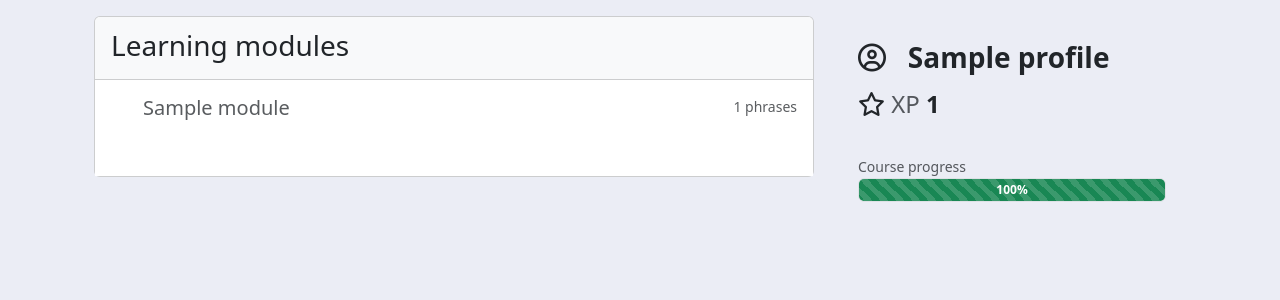
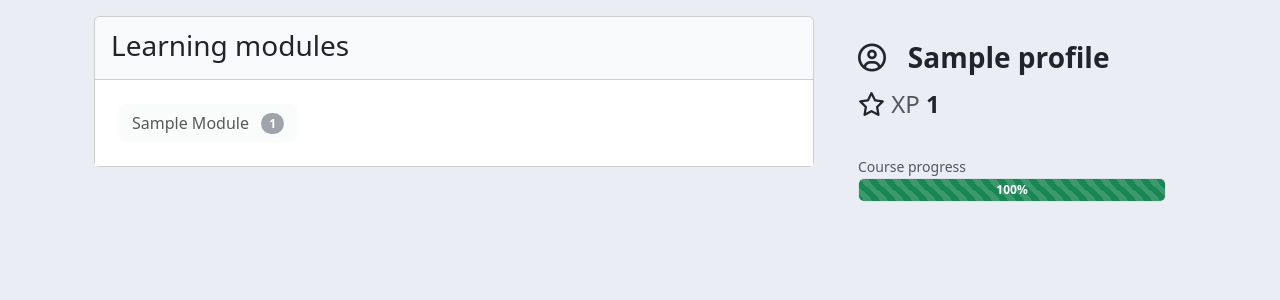
Before and after one commit to Inu-Oh/frendj, a Django app: page /modules in a window 1280 px wide. Shown: the part 72-372 px from the top of the page. Run offline with Django 4.2, Linux system fonts and the light colour scheme; a user stored in the database is signed in; tables that the repository leaves empty hold one stand-in row (values such as "Sample post"); some libraries are stand-ins or nearby versions.

Commit message:
change layout/style and order for modules template

```diff
--- a/frendj/templates/frendj/modules.html
+++ b/frendj/templates/frendj/modules.html
@@ -21,35 +21,29 @@
 
                 <div id="module-list" class="card-body bg-white">
                     <div class="card-text">
-                        <ul class="list-group-flush">
 
-                        {% for module in modules %}
+                    {% for module in modules %}
 
                         {% for open_module in open_modules %}{% if open_module == module %}
                             <a href="{% url 'frendj:learn' module.id %}"
-                                class="list-group-item list-group-item-action link-style pb-3">
-                                <div class="d-flex w-100 justify-content-between">
-                                    <h5 class="fs-5">{{ module.name }}</h5>
-                                    <small>
-                                        {{ module.phrases_in_module.count }} phrases
-                                    </small>
-                                </div>
+                                class="btn btn-outline-dark m-2">
+                                {{ module.name|title }} &nbsp;
+                                <small class="badge rounded-pill bg-primary">
+                                    {{ module.phrases_in_module.count }}
+                                </small>
                             </a>
                         {% endif %}{% endfor %}
 
                         {% for closed_module in closed_modules %}{% if closed_module == module %}
-                            <li class="list-group-item text-muted pb-3">
-                                <div class="d-flex w-100 justify-content-between">
-                                    <h5 class="fs-5">{{ module.name }}</h5>
-                                    <small>
-                                        {{ module.phrases_in_module.count }} phrases
-                                    </small>
-                                </div>
-                            </li>
+                            <button class="btn btn-light m-2 disabled" aria-disabled="true">
+                                {{ module.name|title }} &nbsp;
+                                <small class="badge rounded-pill bg-secondary">
+                                    {{ module.phrases_in_module.count }}
+                                </small>
+                            </button>
                         {% endif %}{% endfor %}
 
-                        {% endfor %}
-                        </ul>
+                    {% endfor %}
                     </div>
                 </div>
 
--- a/frendj/views.py
+++ b/frendj/views.py
@@ -296,7 +296,7 @@ class ModulesView(LoginRequiredMixin, ListView):
         else:
             unlearned_phrase_count, learned_phrase_count = 1, 0
         progress = int((learned_phrase_count * 100) / (learned_phrase_count + unlearned_phrase_count))
-        modules = Module.objects.all()
+        modules = Module.objects.all().order_by('name')
 
         if msg := request.session.get('module_complete_msg'):
             module_complete_msg = msg
--- a/import_data.csv
+++ b/import_data.csv
@@ -62,8 +62,8 @@ phrase_id,module_name,phrase,phrase_lang,translations
 1380,fruit,pineapple,English,"[""ananas""]"
 1381,health,stress,French,"[""stress""]"
 1382,health,stress,English,"[""stress""]"
-1383,transport,autobus,French,"[""bus""]"
-1384,transport,bus,English,"[""autobus""]"
+1383,transportation,autobus,French,"[""bus""]"
+1384,transportation,bus,English,"[""autobus""]"
 1385,nature,cactus,French,"[""cactus""]"
 1386,nature,cactus,English,"[""cactus""]"
 1387,school,campus,French,"[""campus""]"
```
